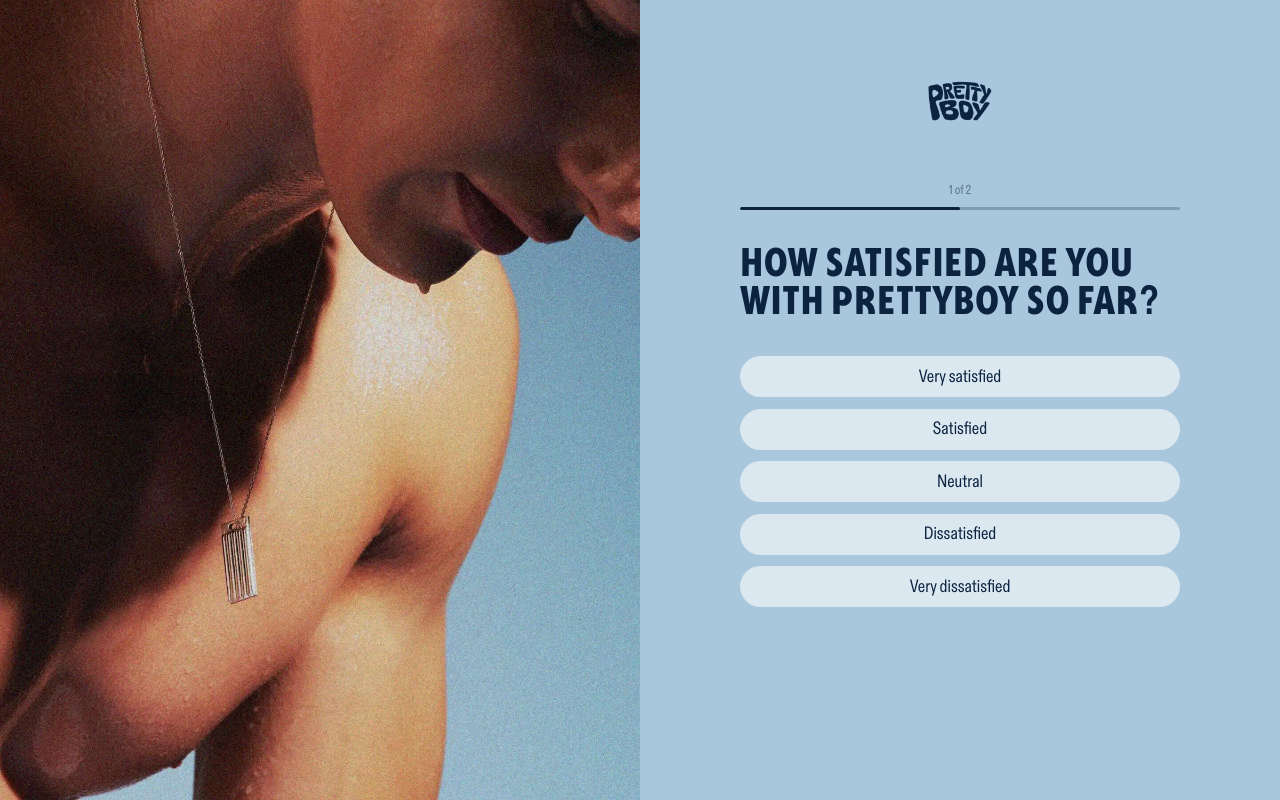
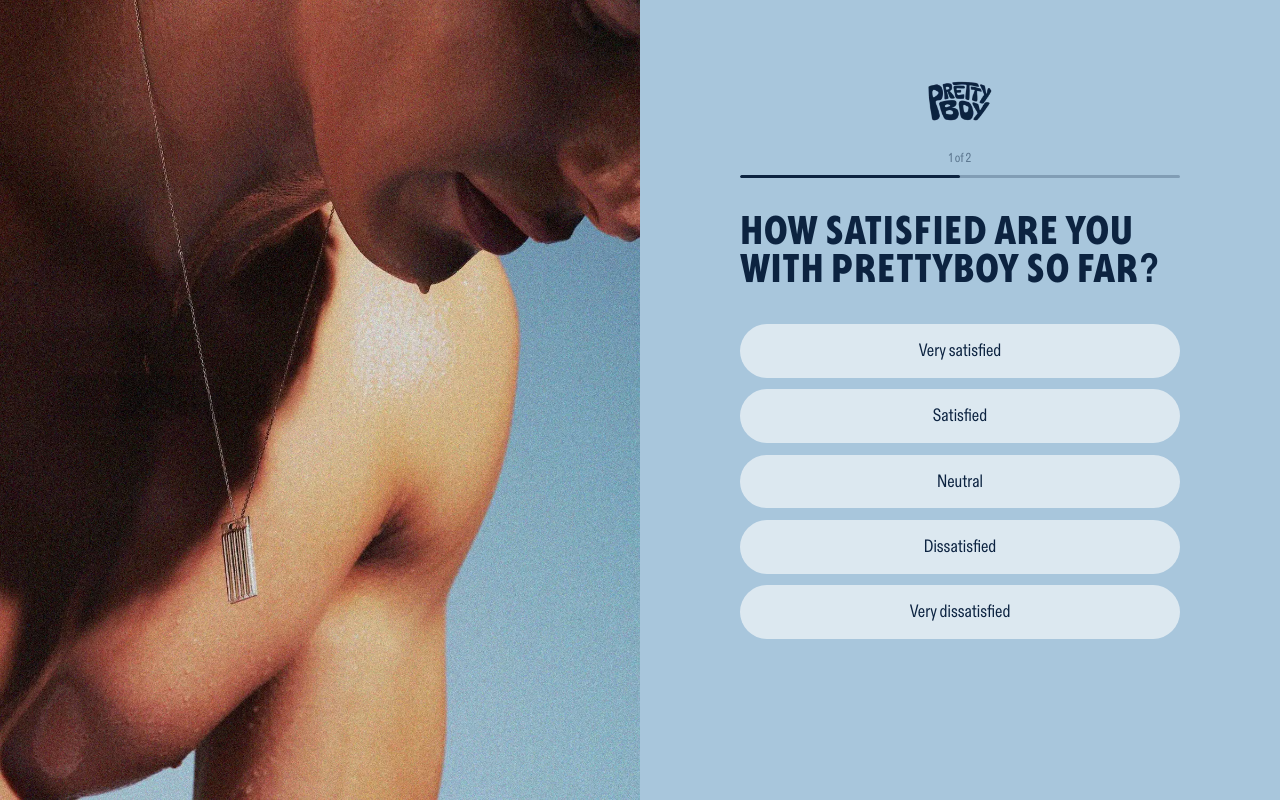
Before and after one commit to AutaraStudio/Pretty-Boy-Surveys, a React (Vite) app: page /subscription in a window 1280 px wide. Built offline with nearby package versions, Linux system fonts and the light colour scheme; the HTML template or start-up script is replaced by a standard one.

Commit message:
Update SubscriptionSurvey.css

```diff
--- a/src/pages/SubscriptionSurvey/SubscriptionSurvey.css
+++ b/src/pages/SubscriptionSurvey/SubscriptionSurvey.css
@@ -479,7 +479,7 @@
 
 .sub-survey .option-btn {
   width: 100%;
-  padding: clamp(10px, 0.9vw, 13px) clamp(22px, 2vw, 30px);
+  padding: clamp(15px,1.4vw,20px) clamp(24px,2vw,32px);
   border: none;
   border-radius: var(--radius-pill);
   background: rgba(238, 243, 247, 0.75);
```
